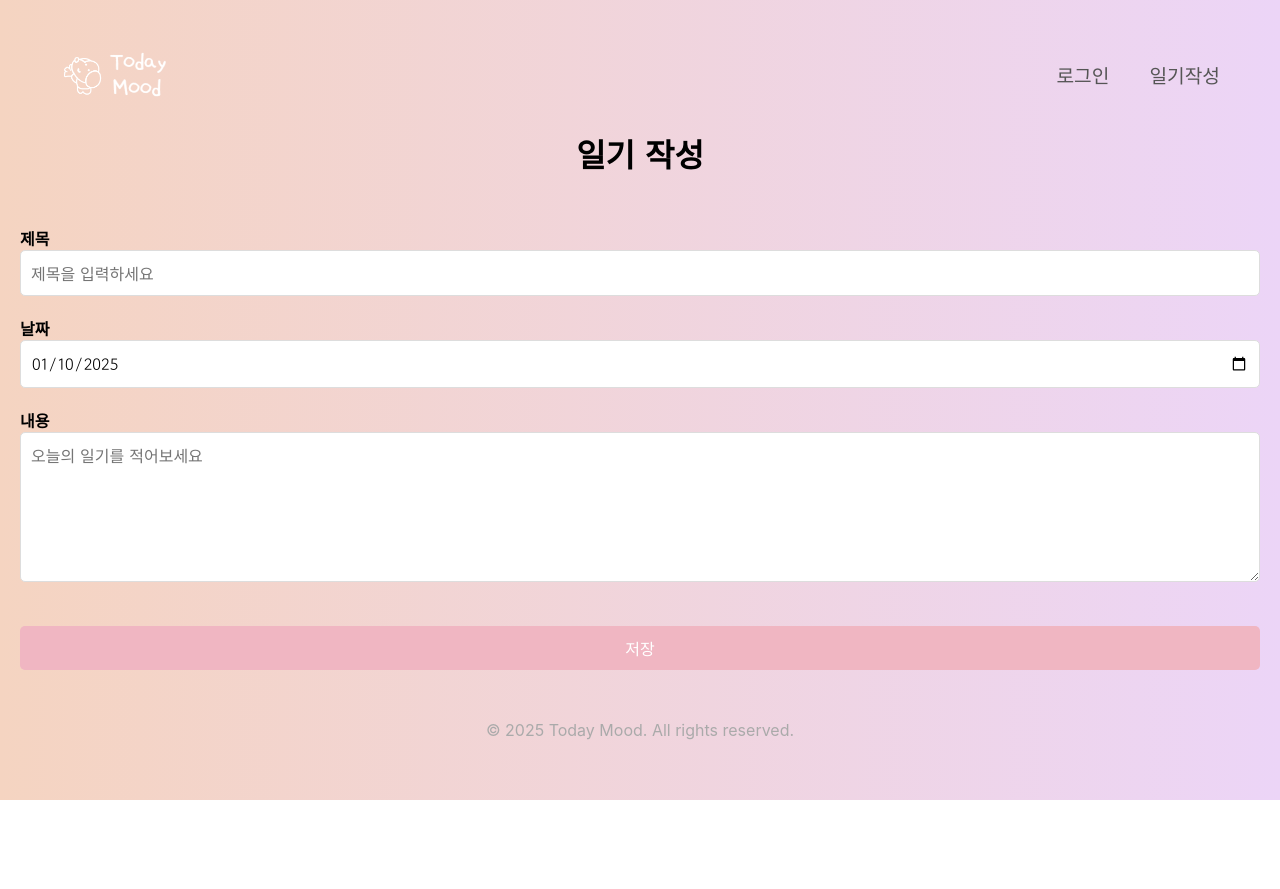
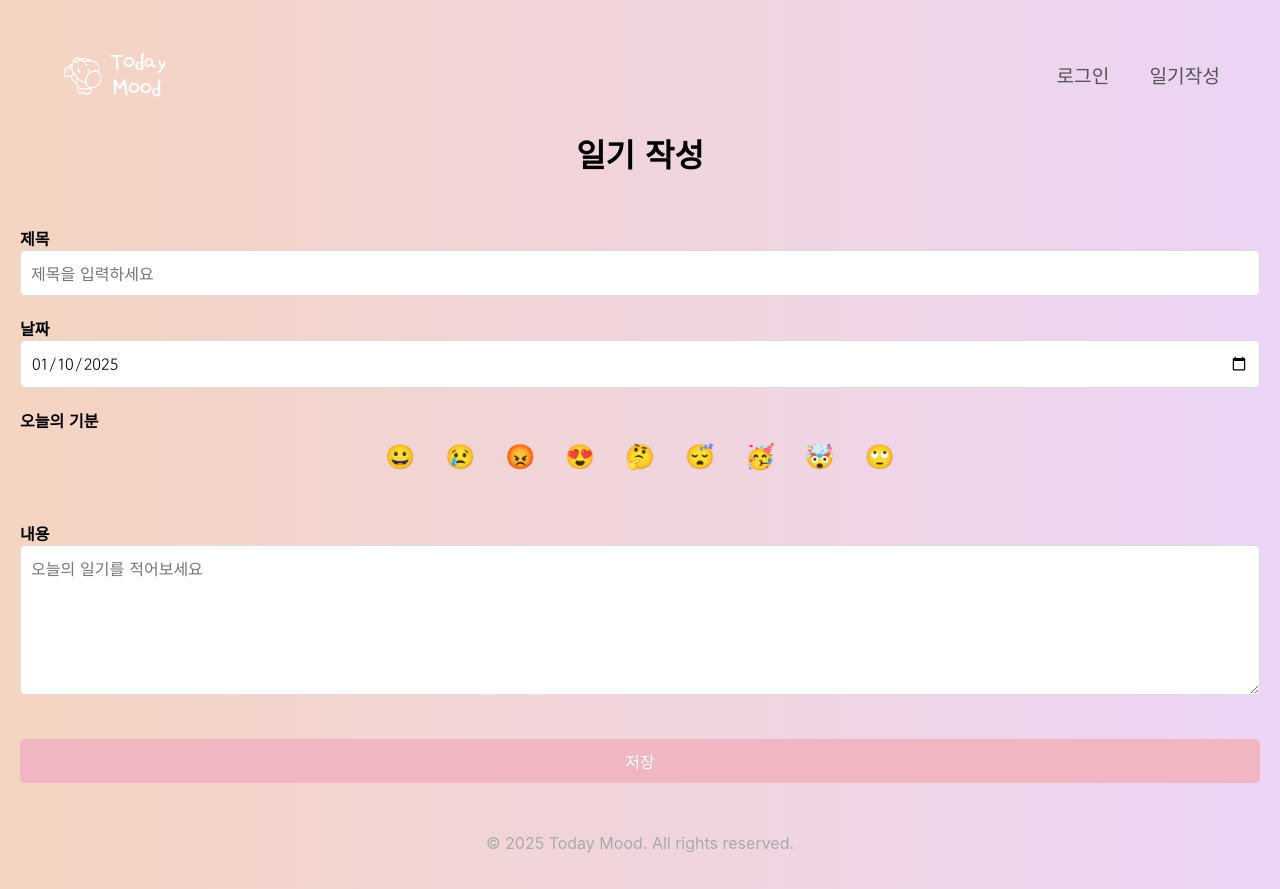
Before and after one commit to cj2174/MyMood, a React (Create React App) app: page /writediary in a window 1280 px wide. Before the commit the page ends 800 px from the top, so only its background shows below. Built offline with nearby package versions, Linux system fonts and the light colour scheme; a web font is replaced by a local one.

Commit message:
feat: emoji 추가

```diff
--- a/src/pages/WriteDiary.js
+++ b/src/pages/WriteDiary.js
@@ -7,19 +7,24 @@ const WriteDiary = () => {
   const [title, setTitle] = useState("");
   const [content, setContent] = useState("");
   const [date, setDate] = useState(new Date().toISOString().slice(0, 10));
+  const [selectedEmoji, setSelectedEmoji] = useState("");
+
+  // 이모티콘 리스트
+  const emojiList = ["😀", "😢", "😡", "😍", "🤔", "😴", "🥳", "🤯", "🙄"];
 
   // 일기 저장 함수
   const handleSave = () => {
-    if (title && content) {
+    if (title && content && selectedEmoji) {
       const diaryEntry = {
         title,
         content,
         date,
+        emoji: selectedEmoji, // 선택된 이모티콘 추가
       };
       console.log(diaryEntry);
       alert("일기가 저장되었습니다.");
     } else {
-      alert("제목과 내용을 모두 입력해주세요.");
+      alert("제목, 내용, 이모티콘을 모두 입력해주세요.");
     }
   };
 
@@ -50,6 +55,30 @@ const WriteDiary = () => {
         </div>
 
         <div className="input-group">
+          <label>오늘의 기분</label>
+          <div className="emoji-container">
+            {emojiList.map((emoji, index) => (
+              <span
+                key={index}
+                className={`emoji ${selectedEmoji === emoji ? "selected" : ""}`}
+                onClick={() => setSelectedEmoji(emoji)}
+                style={{
+                  fontSize: "1.5rem",
+                  margin: "5px",
+                  cursor: "pointer",
+                  border:
+                    selectedEmoji === emoji ? "2px solid #f0b6c2" : "none",
+                  borderRadius: "50%",
+                  padding: "5px",
+                }}
+              >
+                {emoji}
+              </span>
+            ))}
+          </div>
+        </div>
+
+        <div className="input-group">
           <label htmlFor="content">내용</label>
           <textarea
             id="content"
--- a/src/styles/writediary.css
+++ b/src/styles/writediary.css
@@ -61,6 +61,31 @@ button:hover {
     background-color: #ef97a8;
   }
 
+  .emoji-container {
+    display: flex;
+    justify-content: center;
+    flex-wrap: wrap;
+    gap: 10px;
+    margin-bottom: 20px;
+  }
+
+  .emoji {
+    font-size: 1.5rem;
+    cursor: pointer;
+    padding: 5px;
+    transition: transform 0.2s ease;
+  }
+
+  .emoji:hover {
+    transform: scale(1.2);
+  }
+
+  .emoji.selected {
+    border: 2px solid #f0b6c2;
+    border-radius: 50%;
+    padding: 5px;
+  }
+
   @media (max-width: 768px) {
     .diary-write-container {
       width: 100%;
```
Lines whose indentation alone changed are shown as unchanged.
